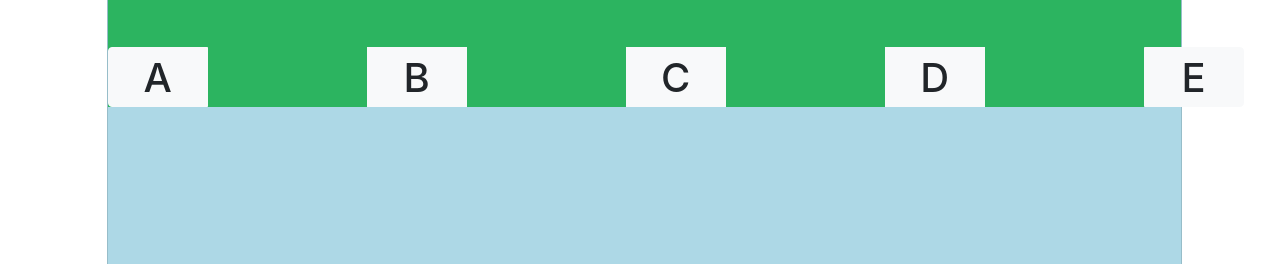
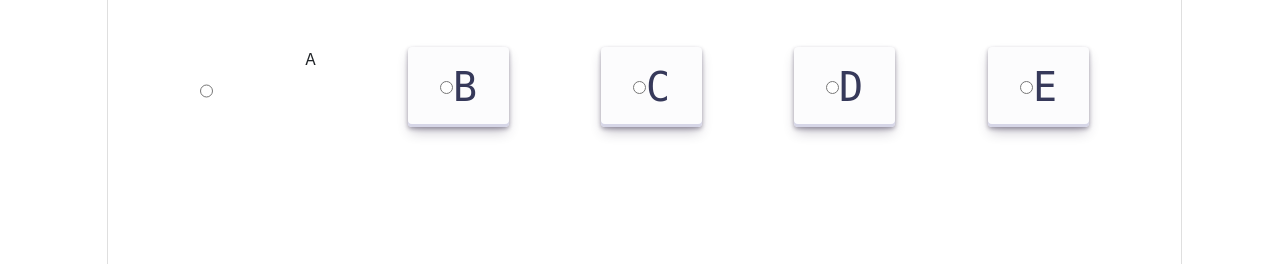
Before and after one commit to devinlinbhs/AMC-mock-exam, a Flask app: template templates/question.html in a window 1280 px wide. Shown: the part 1007-1271 px from the top of the page. Run offline with Flask 2, Linux system fonts and the light colour scheme; the template is opened without the code that fills it, so the values that code supplies are empty.

Commit message:
sessions replaced gloabl variables & started working on CSS for buttons

```diff
--- a/main.py
+++ b/main.py
@@ -1,4 +1,4 @@
-from flask import Flask, render_template, g, request, redirect
+from flask import Flask, render_template, g, request, redirect, session
 import sqlite3
 import random
 
@@ -38,41 +38,38 @@ def setting_exam():
     return render_template("setting_exam.html")
 
 
-year = None
-foreign_id = None
-# Creating two global variables that will be used and passed from functions to functions
+app.secret_key = "asdfghjkl"
 
-marking_scheme = None
-question_set = None
-year_set = None
-run = None
+
+
+
 
 
 # Question page
 # For the users to answer muti-choice questions(Will be used for Radom Quizes and Past Exam Practices at some point)
 @app.route("/question", methods = ["GET","POST"])
 def question():
-    global year, foreign_id
-    year = request.form["year"]
+
+    session['year'] = request.form['year']
     difficulty = request.form["difficulty"]
     # Get the values from the drop down menu
 
     if difficulty == "senior":
-        foreign_id = "3"
+        session['foreign_id'] = "3"
     elif difficulty == "intermediate":
-        foreign_id = "2"
+        session['foreign_id'] = "2"
     else:
-        foreign_id = "1"
+        session['foreign_id'] = "1"
     # The corresponding foreignkey value in the database
 
-    file_location = year+'_'+difficulty
+    file_location = session['year']+'_'+difficulty
     # Create a string which is exactly the file location
 
     cursor = get_db().cursor()
     query = "SELECT picture_file FROM question WHERE year = ? AND difficulty = ?"
     # Create a cursor to deliver query in the database
 
-    cursor.execute(query,(year,foreign_id))
+    cursor.execute(query,(session['year'],session['foreign_id']))
     information = cursor.fetchall()
     # Get all the picture files in a tuple
 
@@ -85,11 +82,10 @@ def question():
 @app.route("/upload_user_answer", methods=['GET', 'POST'])
 def upload_user_answer():
 
-    global year, foreign_id
     cursor = get_db().cursor()
     query = "SELECT picture_file FROM question WHERE year = ? AND difficulty = ?"
 
-    cursor.execute(query,(year, foreign_id))
+    cursor.execute(query,(session['year'], session['foreign_id']))
     information = cursor.fetchall()
 
 
@@ -116,8 +112,8 @@ def upload_user_answer():
     query = "SELECT answer, user_choice FROM question WHERE year = ? AND difficulty = ?"
 
 
-    cursor.execute(query,(year, foreign_id))
-    marking_scheme = cursor.fetchall()
+    cursor.execute(query,(session['year'], session['foreign_id']))
+    session['marking_scheme'] = cursor.fetchall()
     # To get the user's answers VS the model answers in the database
 
     score = 0
@@ -128,22 +124,22 @@ def upload_user_answer():
         # The real question number is always 'count' + 1
 
         if 1 <= question_number <= 10:
-            if marking_scheme[count][0] == marking_scheme[count][1]:
+            if session['marking_scheme'][count][0] == session['marking_scheme'][count][1]:
                 score += 3
         # Question 1 ~ 10 worth 3 points each
 
         elif 11 <= question_number <= 20:
-            if marking_scheme[count][0] == marking_scheme[count][1]:
+            if session['marking_scheme'][count][0] == session['marking_scheme'][count][1]:
                 score += 4
         # Question 11 ~ 20 worth 4 points each
 
         elif 21 <= question_number <= 25:
-            if marking_scheme[count][0] == marking_scheme[count][1]:
+            if session['marking_scheme'][count][0] == session['marking_scheme'][count][1]:
                 score += 5
         # Qquestion 21 ~ 25 worth 4 points each
 
         else:
-            if marking_scheme[count][0] == marking_scheme[count][1]:
+            if session['marking_scheme'][count][0] == session['marking_scheme'][count][1]:
                 score += question_number - 20
         # Q26 : 6 points; Q27 : 7 points; Q28 : 8 points; Q29 : 9 points; Q30 : 10 points,
 
@@ -163,22 +159,22 @@ def setting_quiz():
 
 @app.route("/quiz", methods = ["GET","POST"])
 def quiz():
-    global marking_scheme, year_set, foreign_id, question_set, run
+
     set = request.form["set"]
     difficulty = request.form["difficulty"]
 
     file_location_set = []
 
-    marking_scheme = []
-    year_set = []
-    question_set = []
+    session['marking_scheme'] = []
+    session['year_set'] = []
+    session['question_set'] = []
 
     if difficulty == "senior":
-        foreign_id = "3"
+        session['foreign_id'] = "3"
     elif difficulty == "intermediate":
-        foreign_id = "2"
+        session['foreign_id'] = "2"
     else:
-        foreign_id = "1"
+        session['foreign_id'] = "1"
 
 
     cursor = get_db().cursor()
@@ -188,43 +184,41 @@ def quiz():
 
     if set == "set1":
         constant = 1
-        run = 10
+        session['run'] = 10
         # Constant will be add to the {i} to get the question number we supposed to be on
-        # {run} determine how many times we run the for loop
+        # session['year_set'] determine how many times we run the for loop
 
     elif set == "set2":
         constant = 11
-        run = 10
+        session['run'] = 10
 
     else:
         constant = 21
-        run = 5
+        session['run'] = 5
 
-    for i in range (run):
+    for i in range (session['run']):
         question_number = i + constant
         year = random.randint(2016, 2020)
-        year_set.append(year)
+        session['year_set'].append(year)
 
-        cursor.execute(query,(year,foreign_id, question_number))
+        cursor.execute(query,(year,session['foreign_id'], question_number))
         random_question = cursor.fetchall()
 
-        question_set.append(random_question[0][0])
-        marking_scheme.append(random_question[0][1])
+        session['question_set'].append(random_question[0][0])
+        session['marking_scheme'].append(random_question[0][1])
 
         file_location = str(year)+'_'+difficulty
         file_location_set.append(file_location)
 
-    return render_template("quiz.html", question_set = question_set, file_location_set = file_location_set,
-                            run = run, constant = constant, active = "setting_quiz")
+    return render_template("quiz.html", question_set = session['question_set'], file_location_set = file_location_set,
+                            run = session['run'], constant = constant, active = "setting_quiz")
 
 
 @app.route("/upload_user_answer_quiz", methods=['GET', 'POST'])
 def upload_user_answer_quiz():
 
-    global year_set, marking_scheme, question_set, run
-    print(run)
     answer_set = []
-    for i in range(run):
+    for i in range(session['run']):
         current_question = i+1
         # create a counting variable
 
@@ -238,13 +232,13 @@ def upload_user_answer_quiz():
 
     score = 0
     # Create a new variable
-    if run == 5:
+    if session['run'] == 5:
         type = "quiz_5"
     else:
         type = "quiz_10"
 
-    for count in range(run):
-        if marking_scheme[count] == answer_set[count]:
+    for count in range(session['run']):
+        if session['marking_scheme'][count] == answer_set[count]:
             score += 1
 
     return render_template("score.html", score=score, type = type)
--- a/static/style.css
+++ b/static/style.css
@@ -1,4 +1,4 @@
-.question_sidenav{
+.question_sidenav {
     width: 8.5%;
     height: 94%;
     background-color: #ffffff;
@@ -8,22 +8,83 @@
 }
 
 
-.question_sidenav a{
+.question_sidenav a {
     display: block;
-    color:#e69138;
+    color: #e69138;
     text-decoration: none;
     font-weight: bold;
     margin-bottom: 3%;
 }
 
 
-.question_sidenav a:hover{
-    color:#f1f1f1;
+.question_sidenav a:hover {
+    color: #f1f1f1;
     background-color: #e69138;
 }
 
 
-.question_sidenav a:active{
+.question_sidenav a:active {
     background-color: #04AA6D;
     color: white;
 }
+
+/* CSS */
+
+.btn_layout {
+    display: flex;
+    justify-content: space-evenly;
+}
+
+
+
+.btn_style {
+    align-items: center;
+    appearance: none;
+    background-color: #FCFCFD;
+    border-radius: 4px;
+    border-width: 0;
+    box-shadow: rgba(45, 35, 66, 0.4) 0 2px 4px, rgba(45, 35, 66, 0.3) 0 7px 13px -3px, #D6D6E7 0 -3px 0 inset;
+    box-sizing: border-box;
+    color: #36395A;
+    cursor: pointer;
+    display: inline-flex;
+    font-family: "JetBrains Mono", monospace;
+    height: 80px;
+    justify-content: center;
+    line-height: 1;
+    list-style: none;
+    overflow: hidden;
+    padding-left: 32px;
+    padding-right: 32px;
+    position: relative;
+    text-align: left;
+    text-decoration: none;
+    transition: box-shadow .15s, transform .15s;
+    user-select: none;
+    -webkit-user-select: none;
+    touch-action: manipulation;
+    white-space: nowrap;
+    will-change: box-shadow, transform;
+    font-size: 40px;
+}
+
+
+
+
+
+input[type=radio]:checked + label{
+    background-color: #198754;
+    color: #fff;
+}
+
+
+.btn_style:hover {
+    box-shadow: rgba(0, 255, 8, 0.4) 0 4px 8px, rgba(45, 35, 66, 0.3) 0 7px 13px -3px, #D6D6E7 0 -3px 0 inset;
+    transform: translateY(-10px);
+}
+
+.btn_style:active {
+    background-color: #11c92c;
+    box-shadow: #d6e7d8 0 3px 7px inset;
+    transform: translateY(2px);
+}
--- a/templates/question.html
+++ b/templates/question.html
@@ -19,7 +19,7 @@
 
 
 <!--Work on the specific width later-->
-    <div class="card offset-sm-1" style="width: 84%; height:auto; background-color:lightblue; display: flex; align-items: center; justify-content: center">
+    <div class="card offset-sm-1" style="width: 84%; height:auto; display: flex; align-items: center; justify-content: center">
     <!--Creating a box
         Height:full screen
         Width: 84% of the length
@@ -29,7 +29,7 @@
         {% set current_question = i + 1 %}
         <!--Print the questions 30 times and count the current question-->
 
-        <div style="height:auto; margin-bottom: 20vh; width:100%; background-color:rgb(44, 180, 96); text-align:center;">
+        <div style="height:auto; margin-bottom: 20vh; width:100%; text-align:center;">
             <!--Creating another smaller box
                 I plan to put question image and muti-choice buttons in it
                 This ensure at least the format for the questions are in the middle, with a same size (at least width) every time-->
@@ -48,25 +48,25 @@
                     {% if current_question <= 25 %}
 
                     <br><br>
-                    <div class="btn-group btn-group-toggle" data-toggle="buttons">
-                        <label class="btn btn-light" style="width:100px; height:60px;">
-                            <input type="radio" id="answer{{current_question}}" name="answer{{current_question}}" value="a"> <h1>A</h1>
+                    <div class="btn_layout">
+
+                            <input type="radio" id="answer{{current_question}}" name="answer{{current_question}}" value="a">A
+
+
+                        <label class="btn_style">
+                            <input type="radio" id="answer{{current_question}}" name="answer{{current_question}}" value="b">B
                         </label>
-                        <div style="width: 20vh"></div>
-                        <label class="btn btn-light" style="width:100px; height:60px;">
-                            <input type="radio" id="answer{{current_question}}" name="answer{{current_question}}" value="b"> <h1>B</h1>
+
+                        <label class="btn_style">
+                            <input type="radio" id="answer{{current_question}}" name="answer{{current_question}}" value="c">C
                         </label>
-                        <div style="width: 20vh"></div>
-                        <label class="btn btn-light" style="width:100px; height:60px;">
-                            <input type="radio" id="answer{{current_question}}" name="answer{{current_question}}" value="c"> <h1>C</h1>
+
+                        <label class="btn_style">
+                            <input type="radio" id="answer{{current_question}}" name="answer{{current_question}}" value="d">D
                         </label>
-                        <div style="width: 20vh"></div>
-                        <label class="btn btn-light" style="width:100px; height:60px;">
-                            <input type="radio" id="answer{{current_question}}" name="answer{{current_question}}" value="d"> <h1>D</h1>
-                        </label>
-                        <div style="width: 20vh"></div>
-                        <label class="btn btn-light" style="width:100px; height:60px;">
-                            <input type="radio" id="answer{{current_question}}" name="answer{{current_question}}" value="e"> <h1>E</h1>
+
+                        <label class="btn_style">
+                            <input type="radio" id="answer{{current_question}}" name="answer{{current_question}}" value="e">E
                         </label>
                     </div>
                     <!--type radio is for muti-choice, choosing one in a whole group
@@ -77,7 +77,7 @@
                     {% else %}
                     <br><br>
                     <label><h2>Answer:</h2></label>
-                    <input type="text" name="answer{{current_question}}" class="btn btn-light btn-lg" autocomplete="off">
+                    <input type="text" name="answer{{current_question}}" class="button-80" autocomplete="off">
 
                     <!--type text is for entering answer, the value passed is the user's input when we click 'submit'-->
 
```
Also changed, not shown: templates/quiz.html (+18 -20 lines), AMC.db.
